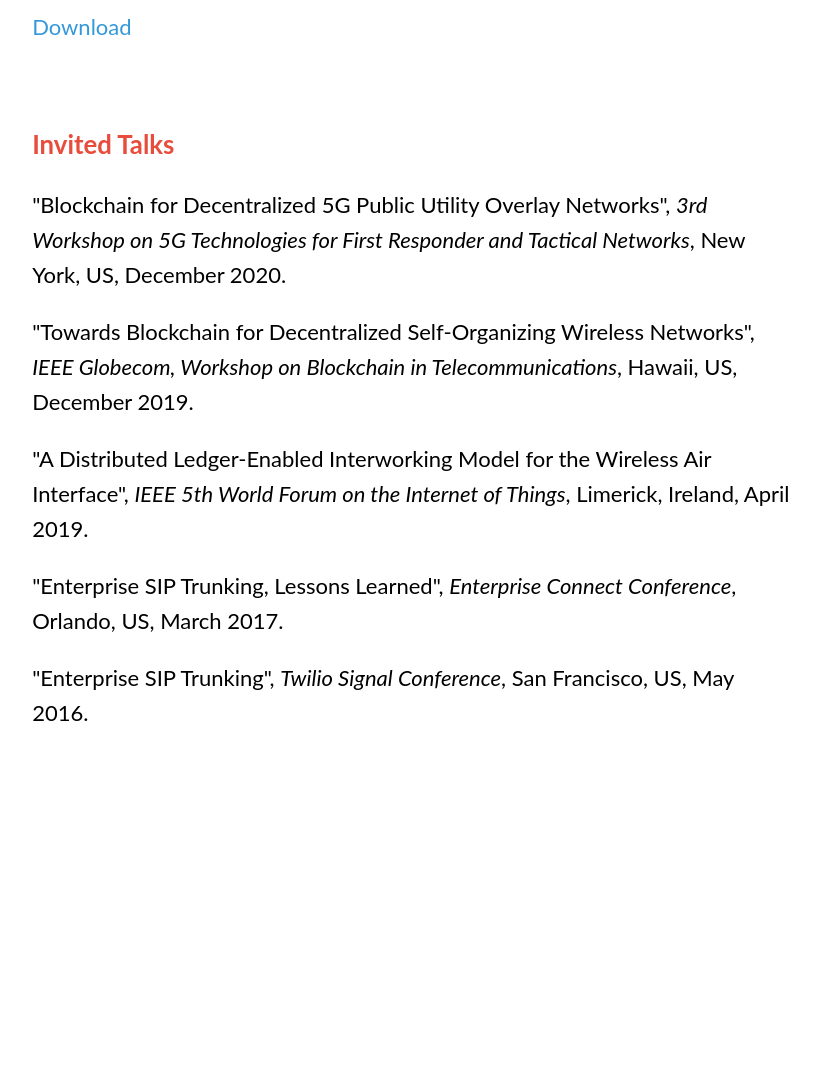
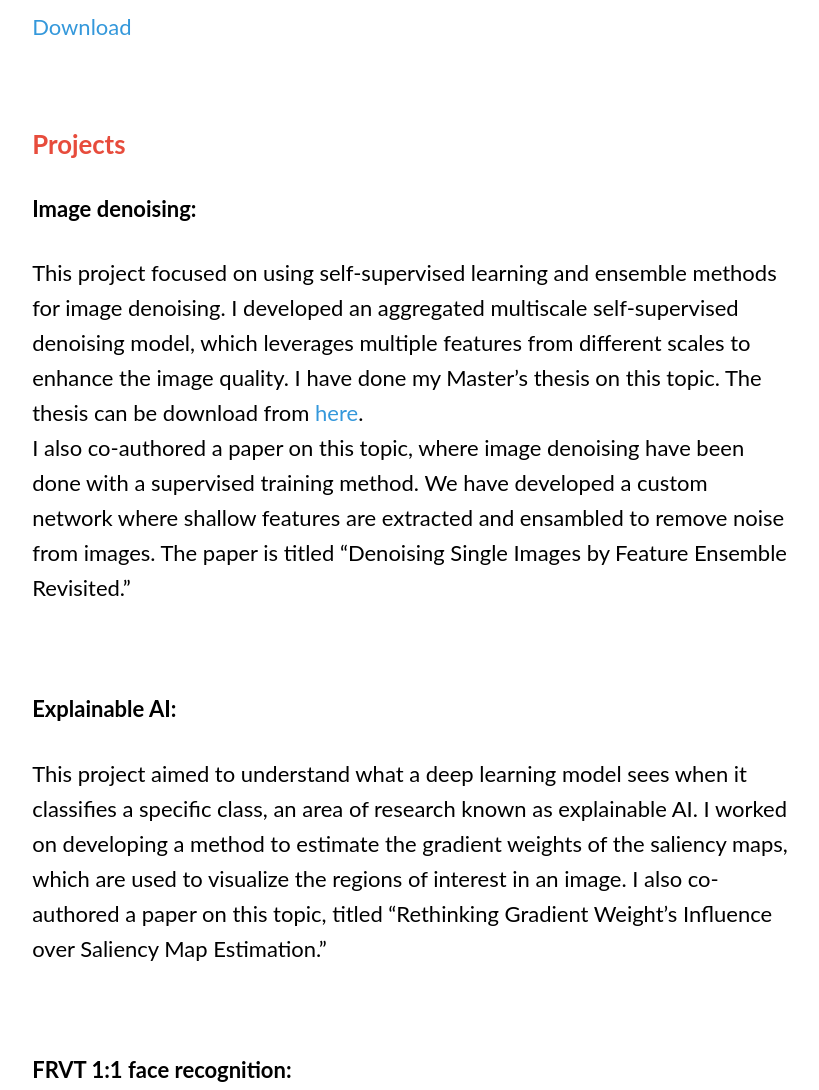
Before and after one commit to khan022/khan022.github.io, a plain HTML site: page research.html in a window 1280 px wide. Shown: the part 1960-3050 px from the top of the page, without its empty margins (355-1174 px from the left). Before the commit the page ends 2847 px from the top, so only its background shows below. Drawn offline with Linux system fonts and the light colour scheme.

Commit message:
research v2

```diff
--- a/research.html
+++ b/research.html
@@ -115,22 +115,39 @@
              <br>
 
 
-         <h3 class="research_accent">Invited Talks</h3>
+    <h3 class="research_accent">Projects</h3>
 
-         <p> "Blockchain for Decentralized 5G Public Utility Overlay Networks",
-             <i>3rd Workshop on 5G Technologies for First Responder and Tactical Networks</i>, New York, US, December 2020.</p>
+        <h4>Image denoising:</h4>
 
-         <p>"Towards Blockchain for Decentralized Self-Organizing Wireless Networks",
-             <i>IEEE Globecom, Workshop on Blockchain in Telecommunications</i>, Hawaii, US, December 2019.</p>
+        <p> This project focused on using self-supervised learning and ensemble methods
+            for image denoising. I developed an aggregated multiscale self-supervised denoising model,
+            which leverages multiple features from different scales to enhance the image quality. I have
+            done my Master’s thesis on this topic. The thesis can be download from <a href="/pdfs/thesis_Shafkat_masters.pdf">here</a>.
+            <br>
+            I also co-authored a paper on this topic, where image denoising have been done with a supervised
+            training method. We have developed a custom network where shallow features are extracted and ensambled
+            to remove noise from images. The paper is titled “Denoising Single Images by Feature Ensemble
+            Revisited.”</p>
 
-         <p>"A Distributed Ledger-Enabled Interworking Model for the Wireless Air Interface",
-             <i>IEEE 5th World Forum on the Internet of Things</i>, Limerick, Ireland, April 2019.</p>
+        <br>
 
-         <p>"Enterprise SIP Trunking, Lessons Learned",
-             <i>Enterprise Connect Conference</i>, Orlando, US, March 2017.</p>
+        <h4>Explainable AI:</h4>
 
-         <p>"Enterprise SIP Trunking",
-             <i>Twilio Signal Conference</i>, San Francisco, US, May 2016.</p>
+        <p> This project aimed to understand what a deep learning model sees when it classifies
+            a specific class, an area of research known as explainable AI. I worked on developing a method to
+            estimate the gradient weights of the saliency maps, which are used to visualize the regions of
+            interest in an image. I also co-authored a paper on this topic, titled “Rethinking Gradient
+            Weight’s Influence over Saliency Map Estimation.” </p>
+
+        <br>
+
+        <h4>FRVT 1:1 face recognition:</h4>
+
+        <p> This project involved developing advanced face recognition algorithms
+            using deep learning and computer vision techniques. I was part of the team that implemented and
+            evaluated different models and achieved state-of-the-art results on the FRVT 1:1 benchmark.</p>
+
+        <br>
 
   <!-- <h2>Research Activity</h2>
     <p>My research focuses are autonomous systems and decentralized coordination in wireless networks.</p>
```
